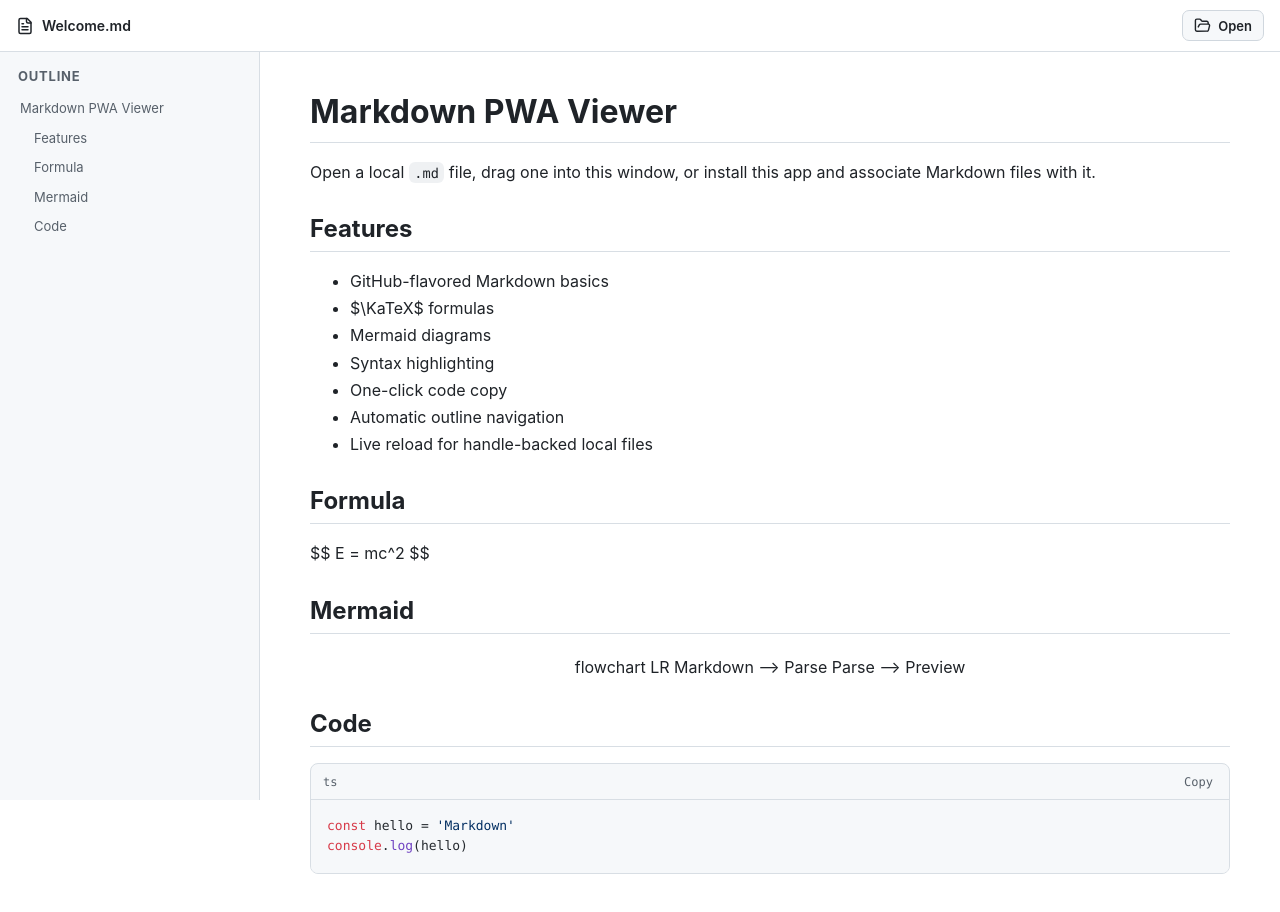
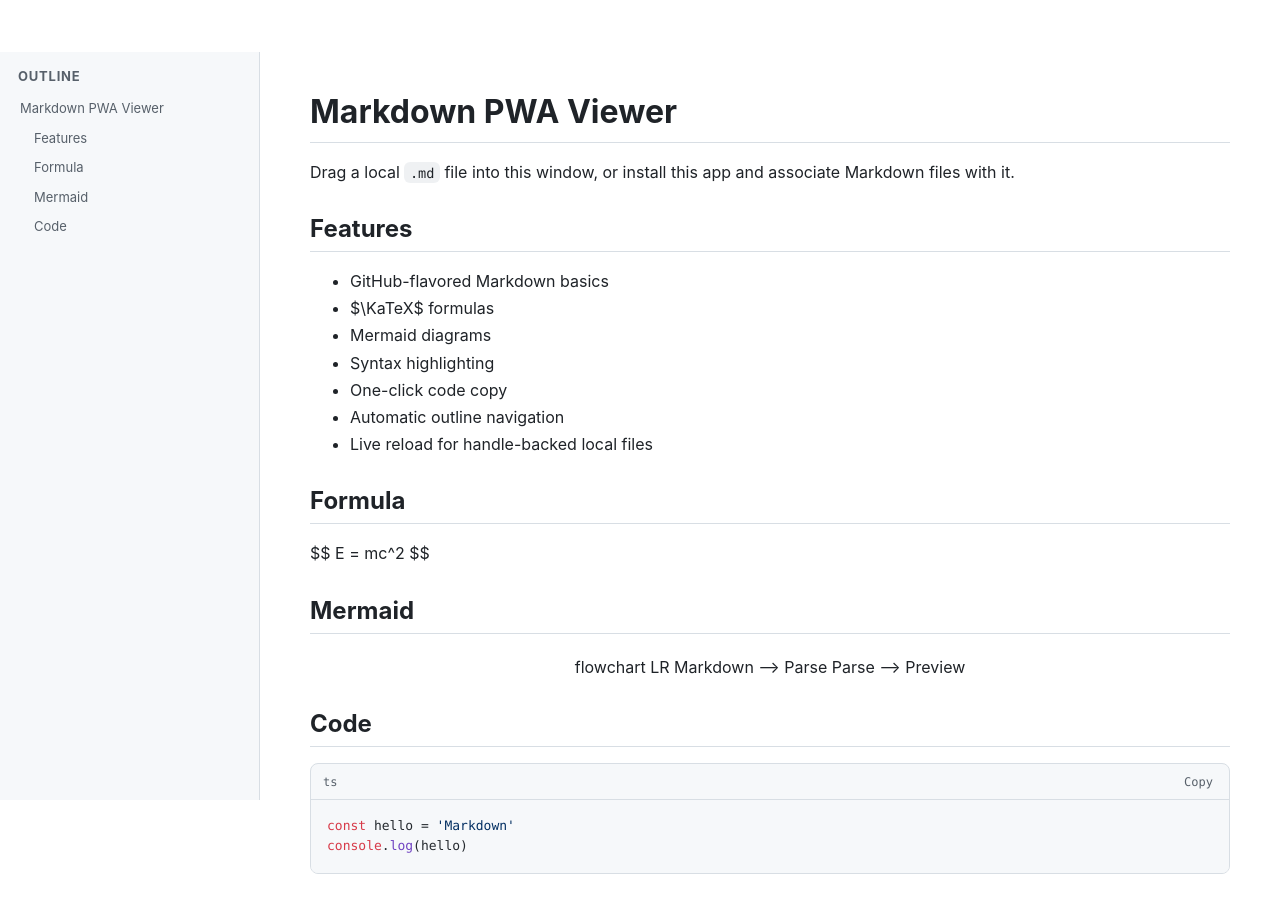
Before and after one commit to feie9456/markdown-pwa-viewer, a React (Vite) app: page / in a window 1280 px wide. Shown: the top 912 px of the page. Built offline with nearby package versions, Linux system fonts and the light colour scheme; what markdown-it-anchor, markdown-it-texmath would draw is missing.

Commit message:
refine: remove toolbar and use drag-drop only

```diff
--- a/src/App.tsx
+++ b/src/App.tsx
@@ -1,5 +1,5 @@
 import { useEffect, useMemo, useRef, useState } from 'react'
-import { FileText, FolderOpen, Menu, X } from 'lucide-react'
+import { Menu, X } from 'lucide-react'
 import { renderMarkdown } from './markdown'
 
 type OutlineItem = {
@@ -21,9 +21,13 @@ type LaunchQueueLike = {
   setConsumer: (consumer: (params: LaunchParamsLike) => void | Promise<void>) => void
 }
 
+type DataTransferItemWithHandle = DataTransferItem & {
+  getAsFileSystemHandle?: () => Promise<FileSystemHandle | null>
+}
+
 const welcome = `# Markdown PWA Viewer
 
-Open a local \`.md\` file, drag one into this window, or install this app and associate Markdown files with it.
+Drag a local \`.md\` file into this window, or install this app and associate Markdown files with it.
 
 ## Features
 
@@ -69,7 +73,6 @@ async function readHandle(handle: FileSystemFileHandle) {
 
 export default function App() {
   const [source, setSource] = useState(welcome)
-  const [fileName, setFileName] = useState('Welcome.md')
   const [outline, setOutline] = useState<OutlineItem[]>([])
   const [activeHeading, setActiveHeading] = useState('')
   const [sidebarOpen, setSidebarOpen] = useState(false)
@@ -82,7 +85,6 @@ export default function App() {
 
   const applyLoadedFile = (name: string, text: string) => {
     setSource(text)
-    setFileName(name)
     document.title = `${name} · Markdown Viewer`
   }
 
@@ -102,6 +104,25 @@ export default function App() {
     }
     setWatching(true)
     applyLoadedFile(loaded.name, loaded.text)
+  }
+
+  const handleDrop = async (dataTransfer: DataTransfer) => {
+    const item = dataTransfer.items[0] as DataTransferItemWithHandle | undefined
+
+    if (item?.getAsFileSystemHandle) {
+      try {
+        const handle = await item.getAsFileSystemHandle()
+        if (handle?.kind === 'file' && /\.(md|markdown)$/i.test(handle.name)) {
+          await loadHandle(handle as FileSystemFileHandle)
+          return
+        }
+      } catch (error) {
+        console.warn('Unable to get a persistent file handle from drag-and-drop:', error)
+      }
+    }
+
+    const file = dataTransfer.files[0]
+    if (file && /\.(md|markdown)$/i.test(file.name)) await loadFile(file)
   }
 
   useEffect(() => {
@@ -135,7 +156,6 @@ export default function App() {
           size: file.size,
         }
         setSource((current) => current === text ? current : text)
-        setFileName(file.name)
         document.title = `${file.name} · Markdown Viewer`
       } catch (error) {
         console.warn('Unable to check Markdown file for changes:', error)
@@ -178,7 +198,7 @@ export default function App() {
     let frame = 0
     const updateActiveHeading = () => {
       frame = 0
-      const activationLine = 84
+      const activationLine = 32
       let nextActive = headings[0].id
 
       for (const heading of headings) {
@@ -259,63 +279,26 @@ export default function App() {
     return () => root.removeEventListener('click', onClick)
   }, [html])
 
-  const openFile = async () => {
-    const picker = (window as Window & {
-      showOpenFilePicker?: (options?: unknown) => Promise<FileSystemFileHandle[]>
-    }).showOpenFilePicker
-
-    if (picker) {
-      const [handle] = await picker({
-        multiple: false,
-        types: [{
-          description: 'Markdown files',
-          accept: { 'text/markdown': ['.md', '.markdown'] },
-        }],
-      })
-      if (handle) await loadHandle(handle)
-      return
-    }
-
-    document.getElementById('file-input')?.click()
-  }
-
   return (
     <div
       className="app-shell"
       onDragOver={(event) => event.preventDefault()}
       onDrop={(event) => {
         event.preventDefault()
-        const file = event.dataTransfer.files[0]
-        if (file && /\.(md|markdown)$/i.test(file.name)) void loadFile(file)
+        void handleDrop(event.dataTransfer)
       }}
     >
-      <header className="topbar">
-        <button className="icon-button mobile-only" onClick={() => setSidebarOpen(true)} aria-label="Open outline">
-          <Menu size={20} />
-        </button>
-        <div className="file-title">
-          <FileText size={18} />
-          <span className="file-name">{fileName}</span>
-          {watching && <span className="watch-status" title="Watching for external file changes"><span className="watch-dot" />Live</span>}
-        </div>
-        <button className="open-button" onClick={() => void openFile()}><FolderOpen size={17} /> Open</button>
-        <input
-          id="file-input"
-          hidden
-          type="file"
-          accept=".md,.markdown,text/markdown,text/plain"
-          onChange={(event) => {
-            const file = event.target.files?.[0]
-            if (file) void loadFile(file)
-            event.currentTarget.value = ''
-          }}
-        />
-      </header>
+      <button className="outline-toggle mobile-only" onClick={() => setSidebarOpen(true)} aria-label="Open outline">
+        <Menu size={20} />
+      </button>
 
       <aside className={`sidebar ${sidebarOpen ? 'open' : ''}`}>
         <div className="sidebar-header">
           <strong>Outline</strong>
-          <button className="icon-button mobile-only" onClick={() => setSidebarOpen(false)} aria-label="Close outline"><X size={19} /></button>
+          <div className="sidebar-actions">
+            {watching && <span className="watch-status" title="Watching for external file changes"><span className="watch-dot" />Live</span>}
+            <button className="icon-button mobile-only" onClick={() => setSidebarOpen(false)} aria-label="Close outline"><X size={19} /></button>
+          </div>
         </div>
         <nav>
           {outline.length ? outline.map((item) => {
```
